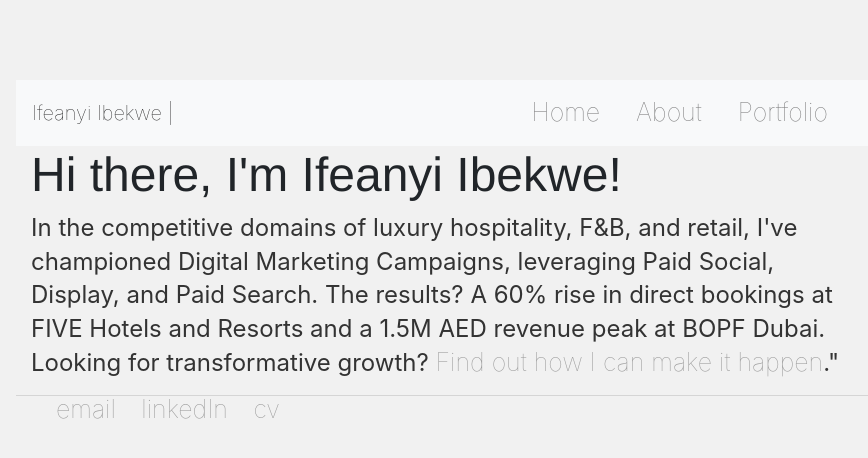
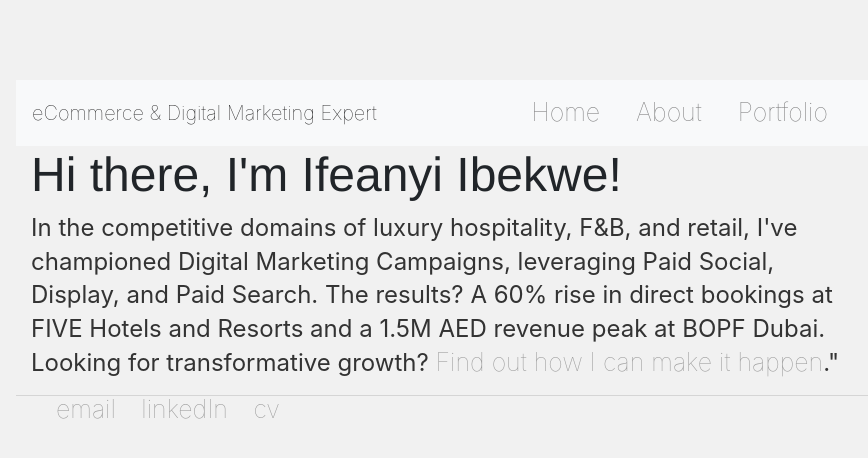
Before and after one commit to IfeanyiIbekwe/ifeanyiibekwe.github.io, a Jekyll site: the page built from index.html, in a window 1280 px wide. Shown: the top 458 px of the page, without its empty margins (196-1064 px from the left). Built offline with Jekyll 4.4.1, drawn with Linux system fonts in a browser that asks for light colours.

Commit message:
Update default.html

```diff
--- a/_layouts/default.html
+++ b/_layouts/default.html
@@ -13,7 +13,7 @@
 
 <body>
 <nav class="navbar navbar-expand-lg navbar-light bg-light">
-    <a class="navbar-brand" href="/">Ifeanyi Ibekwe | </a>
+    <a class="navbar-brand" href="/">eCommerce & Digital Marketing Expert </a>
     <button class="navbar-toggler" type="button" data-toggle="collapse" data-target="#navbarNav" aria-controls="navbarNav" aria-expanded="false" aria-label="Toggle navigation">
         <span class="navbar-toggler-icon"></span>
     </button>
```
